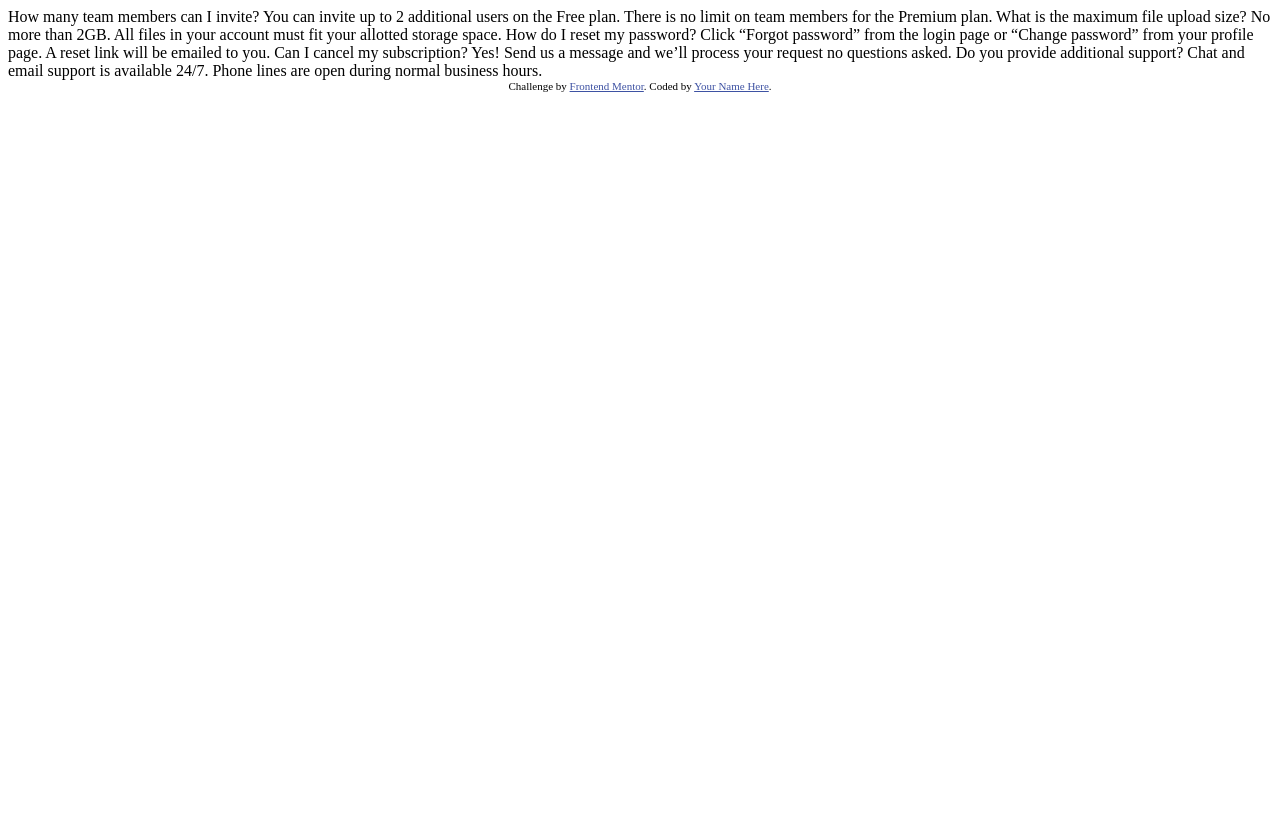
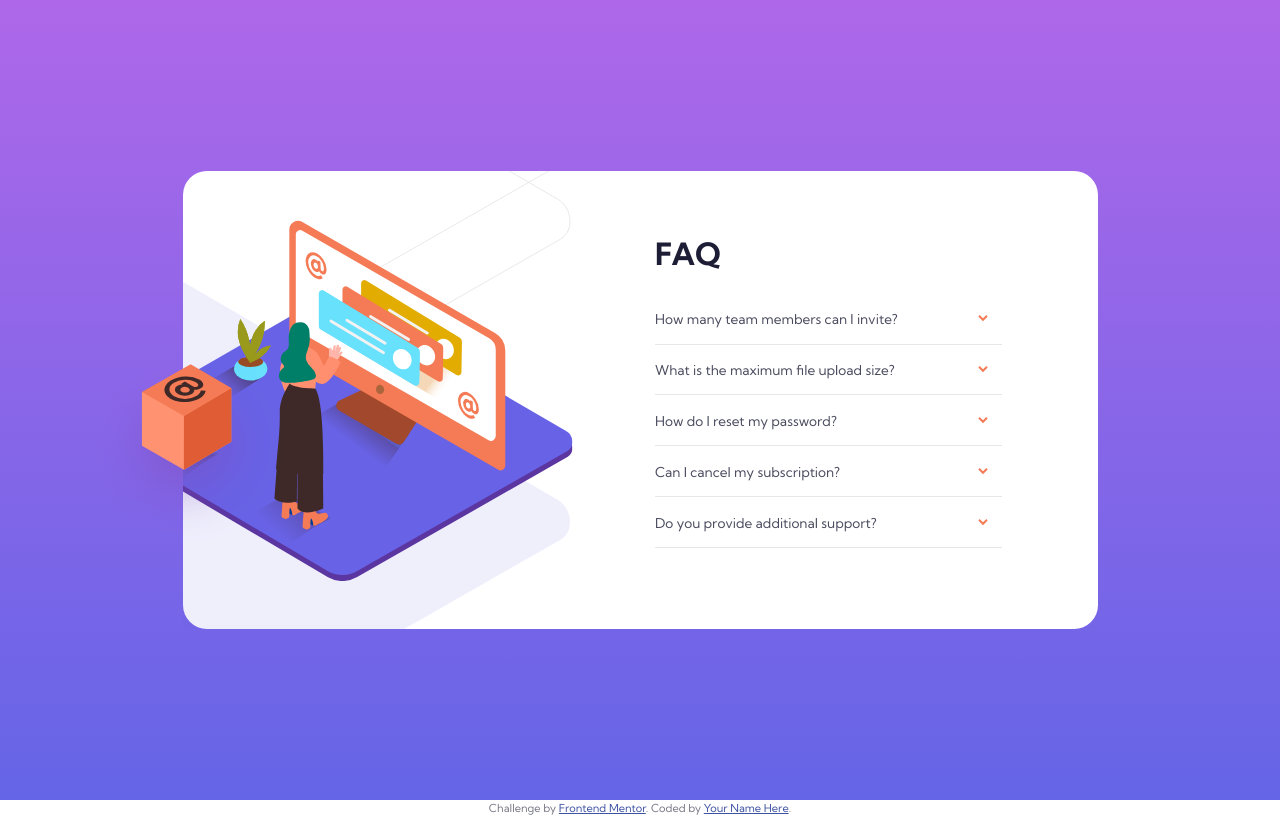
Before and after one commit to DanRos88/faq-accordion-main, a plain HTML site: page index.html in a window 1280 px wide. Drawn offline with Linux system fonts and the light colour scheme.

Commit message:
soluzione

```diff
--- a/index.html
+++ b/index.html
@@ -8,33 +8,85 @@
 
   <title>Frontend Mentor | FAQ Accordion Card</title>
 
-  <!-- Feel free to remove these styles or customise in your own stylesheet 👍 -->
-  <style>
-    .attribution { font-size: 11px; text-align: center; }
-    .attribution a { color: hsl(228, 45%, 44%); }
-  </style>
+  <link rel="preconnect" href="https://fonts.googleapis.com">
+  <link rel="preconnect" href="https://fonts.gstatic.com" crossorigin>
+  <link href="https://fonts.googleapis.com/css2?family=Kumbh+Sans:wght@100;200;300;400;500;600;700;800;900&display=swap" rel="stylesheet">
+
+  <link rel="stylesheet" href="style.css">
 </head>
 <body>
-  How many team members can I invite?
-  You can invite up to 2 additional users on the Free plan. There is no limit on
-  team members for the Premium plan.
+  <main>
+    <div class="faq-card">
+      <div class="faq-card__wrapper">
+        <picture class="faq-card__img">
+          <source srcset="images/illustration-woman-online-mobile.svg" media="(max-width: 700px)">
+          <img src="images/illustration-woman-online-desktop.svg" alt="woman in front of a monitor">
+        </picture>
+      </div>
 
-  What is the maximum file upload size?
-  No more than 2GB. All files in your account must fit your allotted storage space.
+      <section class="faq-card__text">
 
-  How do I reset my password?
-  Click “Forgot password” from the login page or “Change password” from your profile page.
-  A reset link will be emailed to you.
+        <h1 class="faq-card__title">faq</h1>
 
-  Can I cancel my subscription?
-  Yes! Send us a message and we’ll process your request no questions asked.
+        <article class="faq-card__faq">
+          <div class="wrapper">
+            <h2 class="faq-card__question"> How many team members can I invite?</h2>
+            <picture class="faq-card__arrow">
+              <img src="images/icon-arrow-down.svg" alt="">
+            </picture>
+          </div>
+          <p class="faq-card__answer "> You can invite up to 2 additional users on the Free plan. There is no limit on team members for the Premium plan. </p>
+        </article>
 
-  Do you provide additional support?
-  Chat and email support is available 24/7. Phone lines are open during normal business hours.
+        <article class="faq-card__faq">
+          <div class="wrapper">
+            <h2 class="faq-card__question"> What is the maximum file upload size?</h2>
+            <picture class="faq-card__arrow">
+              <img src="images/icon-arrow-down.svg" alt="">
+            </picture>
+          </div>
+          <p class="faq-card__answer"> No more than 2GB. All files in your account must fit your allotted storage space.</p>
+        </article>
+
+        <article class="faq-card__faq">
+          <div class="wrapper">
+            <h2 class="faq-card__question"> How do I reset my password?</h2>
+            <picture class="faq-card__arrow">
+              <img src="images/icon-arrow-down.svg" alt="">
+            </picture>
+          </div>
+          <p class="faq-card__answer "> Click “Forgot password” from the login page or “Change password” from your profile page. A reset link will be emailed to you.</p>
+        </article>
+
+        <article class="faq-card__faq">
+          <div class="wrapper">
+            <h2 class="faq-card__question"> Can I cancel my subscription?</h2>
+            <picture class="faq-card__arrow">
+              <img src="images/icon-arrow-down.svg" alt="">
+            </picture>
+          </div>
+          <p class="faq-card__answer "> Yes! Send us a message and we’ll process your request no questions asked.</p>
+        </article>
+
+        <article class="faq-card__faq">
+          <div class="wrapper">
+            <h2 class="faq-card__question"> Do you provide additional support?</h2>
+            <picture class="faq-card__arrow">
+              <img src="images/icon-arrow-down.svg" alt="">
+            </picture>
+          </div>
+          <p class="faq-card__answer "> Chat and email support is available 24/7. Phone lines are open during normal business hours.</p>
+        </article>
+
+      </section>
+    </div>
+  </main>
 
   <div class="attribution">
     Challenge by <a href="https://www.frontendmentor.io?ref=challenge" target="_blank">Frontend Mentor</a>.
     Coded by <a href="#">Your Name Here</a>.
   </div>
+
+  <script src="script.js"></script>
 </body>
 </html>
--- /dev/null
+++ b/script.js
@@ -0,0 +1,20 @@
+const faqBtn = document.querySelectorAll("article.faq-card__faq div.wrapper");
+
+
+const resetActive = () => {
+    faqBtn.forEach((element) => {
+        element.parentElement.classList.remove("active");
+    });
+};
+
+
+faqBtn.forEach((element) => {
+    element.addEventListener("click", () => {
+        if (!element.parentElement.classList.contains("active")){
+            resetActive();
+            element.parentElement.classList.add("active");
+        } else {
+            resetActive();
+        }
+    });
+});
--- /dev/null
+++ b/style.css
@@ -0,0 +1,277 @@
+/*
+  1. Use a more-intuitive box-sizing model.
+*/
+*, *::before, *::after {
+    box-sizing: border-box;
+}
+  /*
+    2. Remove default margin
+  */
+* {
+    margin: 0;
+}
+  /*
+    3. Allow percentage-based heights in the application
+  */
+html, body {
+    height: 100%;
+}
+  /*
+    Typographic tweaks!
+    4. Add accessible line-height
+    5. Improve text rendering
+  */
+body {
+    line-height: 1.5;
+    -webkit-font-smoothing: antialiased;
+}
+  /*
+    6. Improve media defaults
+  */
+img, picture, video, canvas, svg {
+    display: block;
+    max-width: 100%;
+}
+  /*
+    7. Remove built-in form typography styles
+  */
+input, button, textarea, select {
+    font: inherit;
+}
+  /*
+    8. Avoid text overflows
+  */
+p, h1, h2, h3, h4, h5, h6 {
+    overflow-wrap: break-word;
+}
+  /*
+    9. Create a root stacking context
+  */
+#root, #__next {
+    isolation: isolate;
+}
+
+
+:root{
+    /* COLORS */
+    --clr-txt-400: hsl(240, 6%, 50%);
+    --clr-txt-500: hsl(237, 12%, 33%);
+    --clr-txt-600: hsl(14, 88%, 65%);
+    --clr-txt-700: hsl(238, 29%, 16%);
+
+    --clr-gradient-1: hsl(273, 75%, 66%);
+    --clr-gradient-2: hsl(240, 73%, 65%);
+
+    --clr-dividers: hsl(240, 5%, 91%);
+
+
+    /* TYPOGRAPHY */
+    --fs-400: .75rem;
+    --fs-500: .85rem;
+    --fs-600: 1.250rem;
+    --fs-700: 1.5rem;
+    --fs-800: 1.92rem;
+
+    --ff-400: 'Kumbh Sans', sans-serif;
+
+    --fw-400:400;
+    --fw-700:700;
+}
+
+body{
+    font-family: var(--ff-400);
+    font-size: var(--fs-400);
+    color: var(--clr-txt-400);
+}
+
+main {
+    background: linear-gradient(
+        var(--clr-gradient-1),
+        var(--clr-gradient-2)
+    );
+    min-height: 100dvh;
+    display: grid;
+    place-content: center;
+}
+
+div.faq-card{
+    max-width: 915px;
+    background-color: white;
+    border-radius: 2em;
+    display: grid;
+    grid-template-columns: 1fr 1fr;
+    place-content: center;
+    margin: 2em;
+}
+
+@media (max-width: 700px){
+  div.faq-card{
+    grid-template-columns: 1fr;
+    margin-top: 7.5em;
+  }
+}
+
+div.faq-card__wrapper{
+  display: block;
+  height: 100%;
+  position: relative;
+}
+
+picture.faq-card__img{
+    overflow: hidden;
+    display: block;
+    height: 100%;
+    background-image: url(images/bg-pattern-desktop.svg);
+    background-repeat: no-repeat;
+    background-position-x: 113.5%;
+    background-position-y: 66.5%;
+    display: grid;
+    place-content: center;
+    position: relative;
+}
+
+@media (max-width: 700px){
+  picture.faq-card__img{
+    position: absolute;
+    overflow: visible;
+    width: 100%;
+    height: auto;
+    top: -8em;
+    display: block;
+    background-image: url(images/bg-pattern-desktop.svg);
+    background-size: 20em;
+    background-position-x: 50%;
+    background-position-y: -40px;
+    overflow: visible;
+    padding-bottom: 5em;
+  }
+}
+
+div.faq-card__wrapper::before{
+  background-image: url(images/illustration-box-desktop.svg);
+  background-position: center;
+  background-repeat: no-repeat;
+  content: "";
+  position: absolute;
+  width: 200px;
+  height: 200px;
+  left: -21%;
+  top: 40%;
+  z-index: 6;
+}
+
+@media (max-width: 700px){
+  div.faq-card__wrapper::before{
+    display: none;
+  }
+}
+
+picture.faq-card__img img{
+    margin-left: -6.375em;
+    transform: scale(1.2);
+}
+
+@media (max-width:700px){
+  picture.faq-card__img img{
+    margin-inline: auto;
+    width: 17em;
+    height: auto;
+  }
+}
+
+section.faq-card__text{
+    padding: 5em 8em 6.75em 1.25em;
+}
+
+@media (max-width: 700px){
+  section.faq-card__text{
+    margin-top: 5em;
+    padding: 5em 2em 4em;
+  }
+}
+
+h1.faq-card__title{
+    text-transform: uppercase;
+    font-size: var(--fs-800);
+    font-weight: var(--fw-700);
+    color: var(--clr-txt-700);
+    margin-bottom: 1.05rem;
+}
+
+@media (max-width:700px){
+  h1.faq-card__title{
+    text-align: center;
+  }
+}
+
+article.faq-card__faq{
+    border-bottom: 1px solid var(--clr-dividers);
+}
+
+article.faq-card__faq div.wrapper{
+    display: flex;
+    flex-direction: row;
+    flex-wrap: nowrap;
+    align-items: center;
+}
+
+article.faq-card__faq div.wrapper picture.faq-card__arrow{
+    margin-left: auto;
+    margin-right: 1.1em;
+    transition: all .5s ease-in-out;
+}
+
+h2.faq-card__question{
+    font-size: var(--fs-500);
+    font-weight: var(--fw-400);
+    color: var(--clr-txt-500);
+    padding: 1.125em 0 1.05em 0;
+}
+
+article.faq-card__faq:hover div.wrapper,
+article.faq-card__faq:hover h2.faq-card__question{
+    color: var(--clr-txt-600);
+    cursor: pointer;
+}
+
+/* HIGLIGHT ACTIVE QUESTION */
+
+article.faq-card__faq.active h2.faq-card__question{
+    color: var(--clr-txt-700);
+    font-weight: var(--fw-700);
+}
+
+article.faq-card__faq.active div.wrapper picture.faq-card__arrow{
+    transform: rotateX(180deg);
+}
+
+/* SHOWN ANSWER */
+
+article.faq-card__faq.active p.faq-card__answer{
+    max-height: 100px;
+    margin-top: -.365rem;
+    padding-bottom: 1.45em;
+    transition: max-height .5s ease-in-out, margin-top .5s ease-in-out, padding-bottom .5s ease-in-out;
+    overflow: hidden;
+}
+
+/*HIDE INACTIVE ANSWERS*/
+
+article.faq-card__faq:not(.active) p.faq-card__answer{
+    max-height: 0;
+    overflow: hidden;
+    transition: max-height .5s ease-in-out, margin-top .5s ease-in-out, padding-bottom .5s ease-in-out;
+}
+
+
+
+
+
+
+.attribution {
+        font-size: 11px;
+        text-align: center;
+    }
+    .attribution a {
+        color: hsl(228, 45%, 44%);
+    }
```
